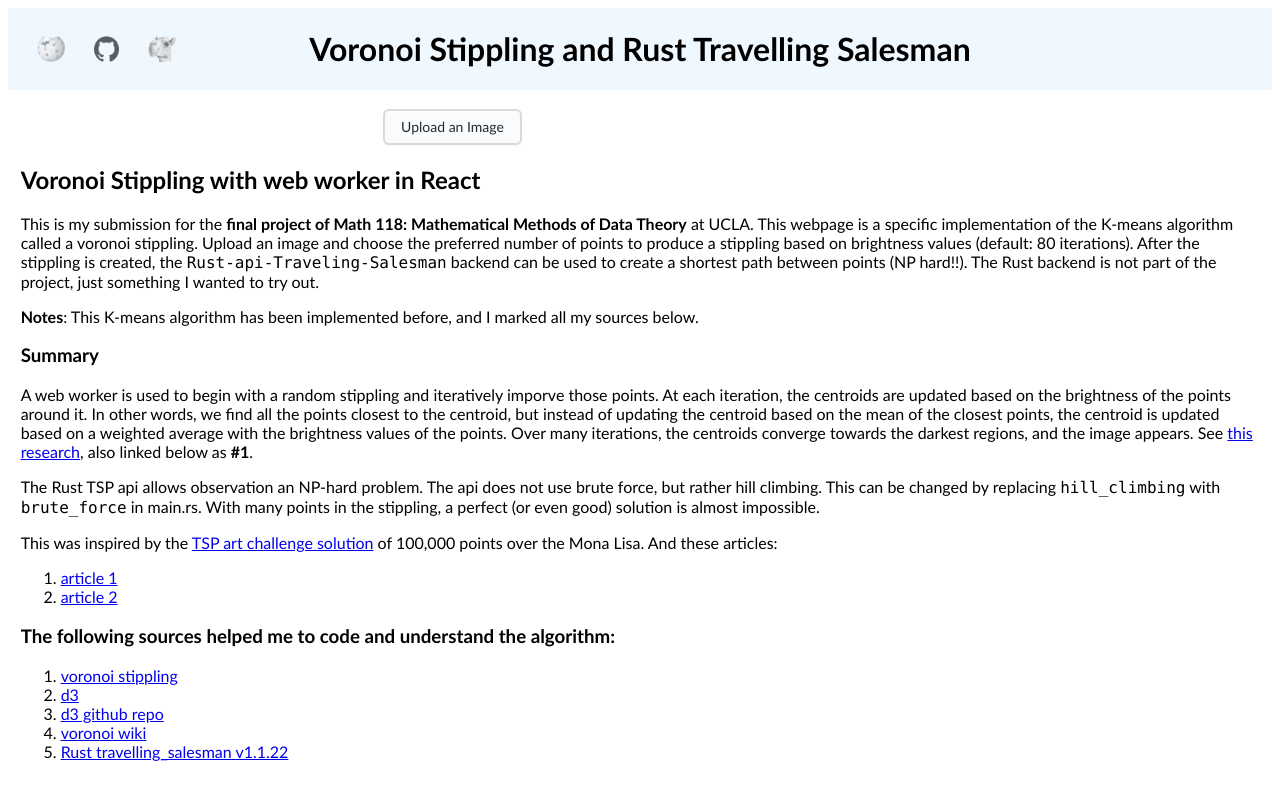
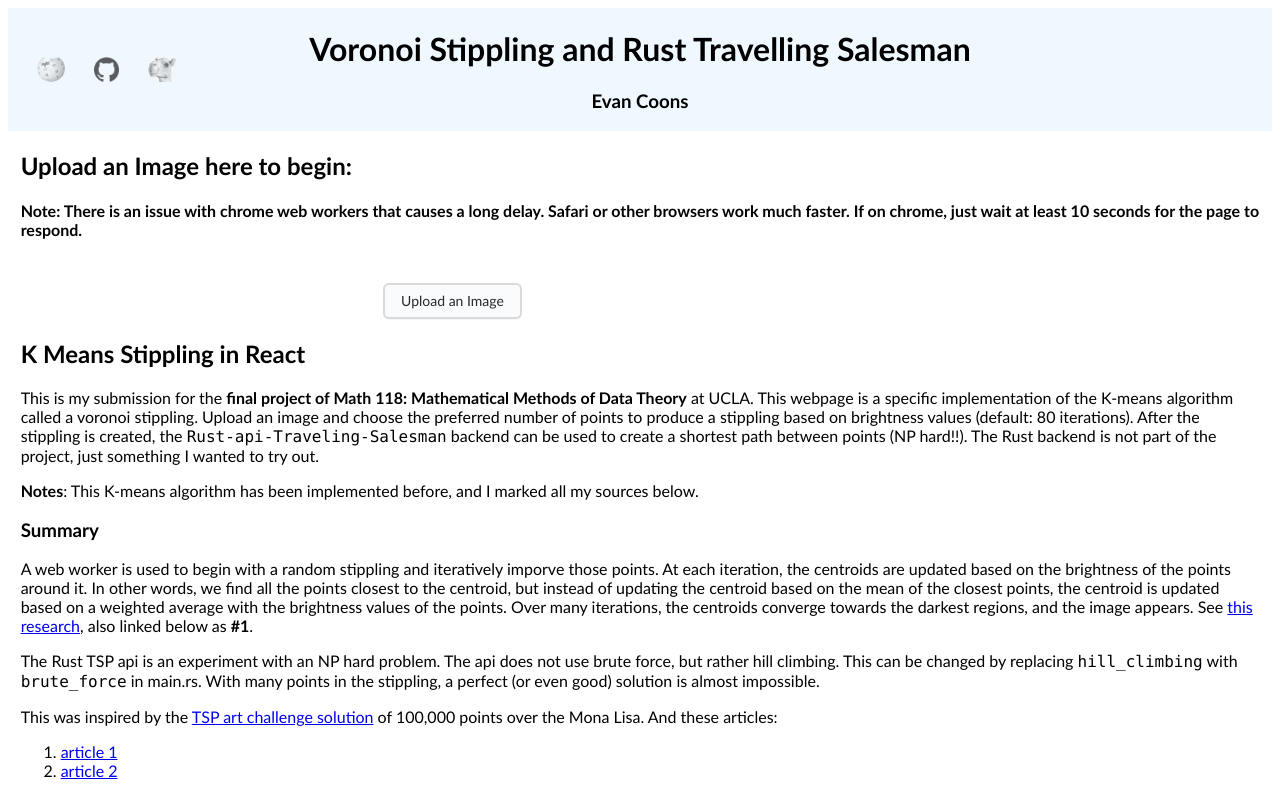
Before and after one commit to evancoons22/Voronoi-Stippling-React, a React (Create React App) app: page / in a window 1280 px wide. Shown: the top 800 px of the page. Built offline with nearby package versions, Linux system fonts and the light colour scheme.

Commit message:
updating readme, upload methods, and summary section

```diff
--- a/src/App.css
+++ b/src/App.css
@@ -117,6 +117,10 @@
   display: none;
 }
 
+.body-title {
+  display:flex;
+  justify-content: space-evenly;
+}
 .body {
   display: flex;
   justify-content: space-evenly;
@@ -143,7 +147,7 @@
   text-align: left;
   margin-left: 1%;
   margin-right: 1%;
-  margin-bottom:5%;
+  margin-bottom:2%;
 }
 
 @keyframes App-logo-spin {
--- a/src/App.js
+++ b/src/App.js
@@ -28,12 +28,19 @@ function App() {
         <div className = 'flex-item title'>
         <div>
           <h1>Voronoi Stippling and Rust Travelling Salesman</h1>
+          <h3> Evan Coons</h3>
         </div>
         </div>
 
         <div className= "flex-item links"> </div>
 
       </div>
+
+      <div className='writing'>
+      <h2 id="voronoi-stippling-with-web-worker-in-react">Upload an Image here to begin: </h2>
+      <h4>Note: There is an issue with chrome web workers that causes a long delay. Safari or other browsers work much faster. If on chrome, just wait at least 10 seconds for the page to respond. </h4>
+      </div>
+
       <div className='body'>
       <UploadAndDisplayImage
       setUploaded={setUploaded}
@@ -55,12 +62,12 @@ function App() {
       </div>
 
     <div className='writing'>
-    <h2 id="voronoi-stippling-with-web-worker-in-react">Voronoi Stippling with {"\n"} web worker in React {"\n"} </h2>
+    <h2 id="voronoi-stippling-with-web-worker-in-react">K Means Stippling in React </h2>
       <p>This is my submission for the <b>final project of Math 118: Mathematical Methods of Data Theory</b> at UCLA. This webpage is a specific implementation of the K-means algorithm called a voronoi stippling. Upload an image and choose the preferred number of points to produce a stippling based on brightness values (default: 80 iterations). After the stippling is created, the <code>Rust-api-Traveling-Salesman</code> backend can be used to create a shortest path between points (NP hard!!). The Rust backend is not part of the project, just something I wanted to try out.</p>
       <p><b> Notes</b>: This K-means algorithm has been implemented before, and I marked all my sources below. </p>
       <h3 id="summary">Summary</h3>
       <p>A web worker is used to begin with a random stippling and iteratively imporve those points. At each iteration, the centroids are updated based on the brightness of the points around it. In other words, we find all the points closest to the centroid, but instead of updating the centroid based on the mean of the closest points, the centroid is updated based on a weighted average with the brightness values of the points. Over many iterations, the centroids converge towards the darkest regions, and the image appears. See <a href="https://www.cs.ubc.ca/labs/imager/tr/2002/secord2002b/secord.2002b.pdf">this research</a>, also linked below as <strong>#1</strong>. </p>
-      <p>The Rust TSP api allows observation an NP-hard problem. The api does not use brute force, but rather hill climbing. This can be changed by replacing <code>hill_climbing</code> with <code>brute_force</code> in main.rs. With many points in the stippling, a perfect (or even good) solution is almost impossible.</p>
+      <p>The Rust TSP api is an experiment with an NP hard problem. The api does not use brute force, but rather hill climbing. This can be changed by replacing <code>hill_climbing</code> with <code>brute_force</code> in main.rs. With many points in the stippling, a perfect (or even good) solution is almost impossible.</p>
       <p>This was inspired by the <a href="https://www.math.uwaterloo.ca/tsp/data/ml/monalisa.html">TSP art challenge solution</a> of 100,000 points over the Mona Lisa. And these articles:</p>
       <ol>
       <li><a href="https://www2.oberlin.edu/math/faculty/bosch/tspart-page.html"> article 1</a></li>
--- a/src/components/UploadAndDisplayImage.js
+++ b/src/components/UploadAndDisplayImage.js
@@ -42,6 +42,7 @@ const UploadAndDisplayImage = ({setUploaded, setSelectedImage, selectedImage, se
           setSelectedImage(null);
           setUploaded(false);
           setimgData(null);
+          setUploaded(false);
 
         }
       }>Remove</button>
```
Also changed, not shown: 1 other file (tests, documents, lock files or other folders).
